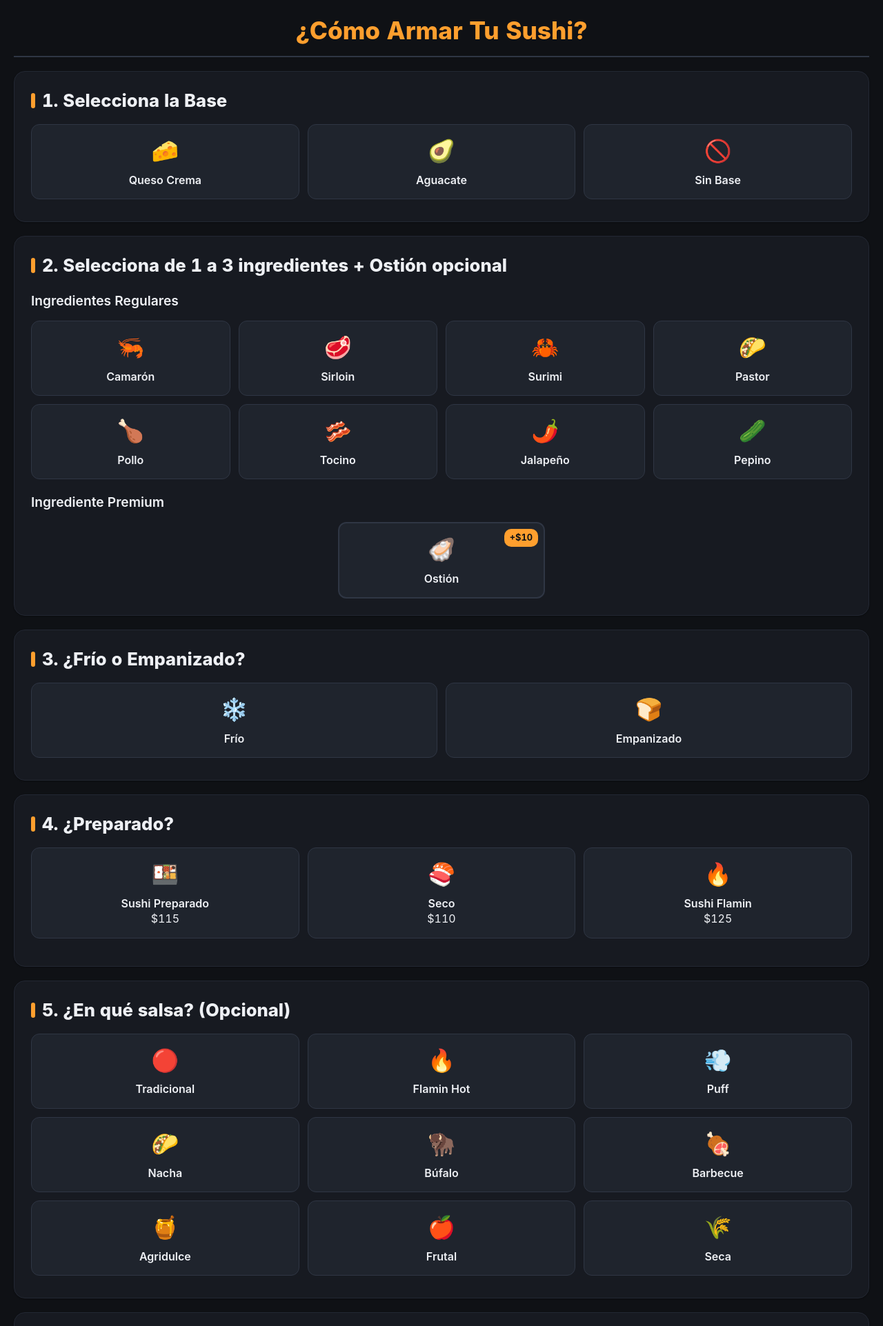
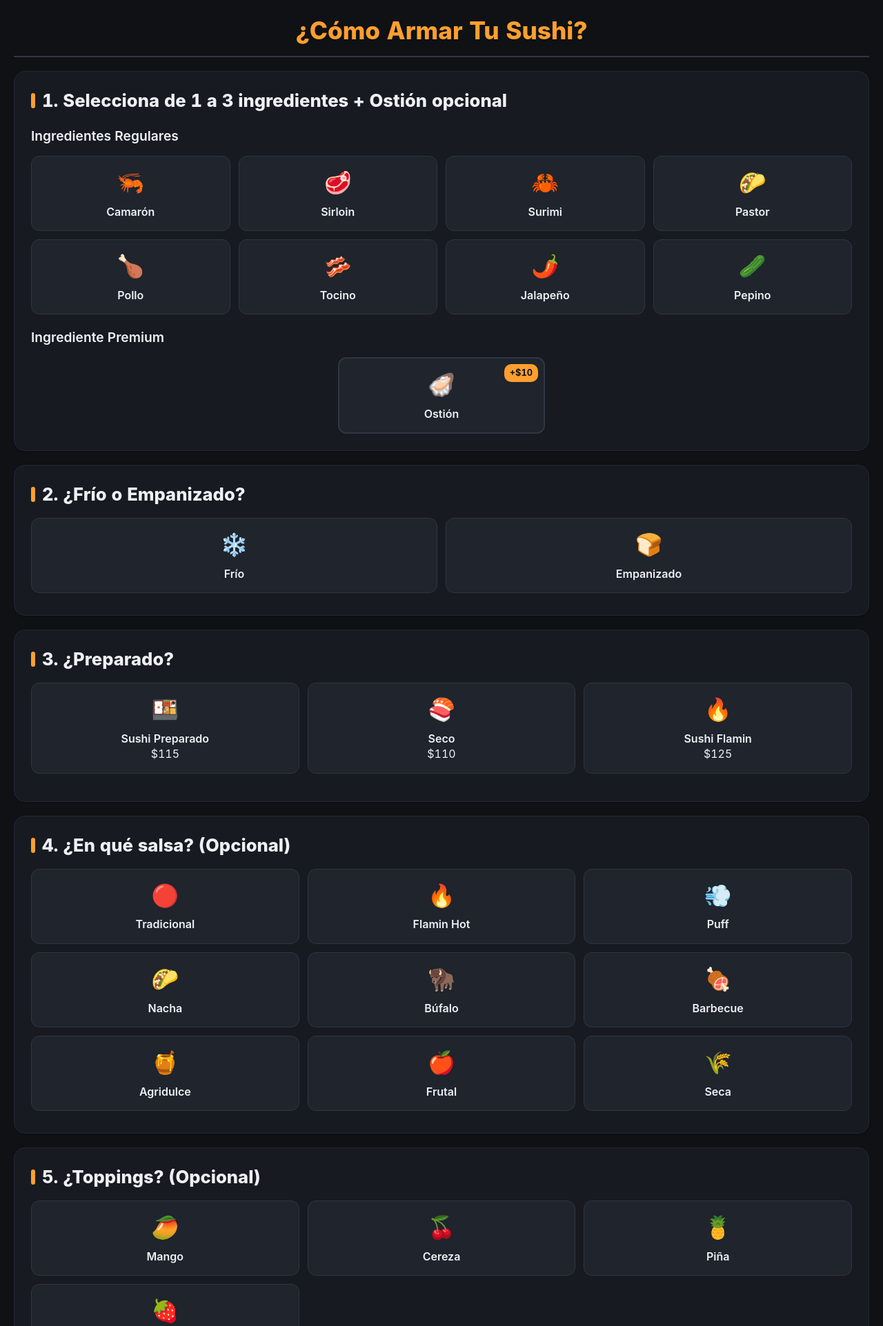
Before and after one commit to Enrique182004/Restaurant-POS, a Flask app: page /customize/sushi in a window 1280 px wide. Shown: the top 1923 px of the page at 69% size. Run offline with Flask 3, Linux system fonts and the light colour scheme; the visitor is signed in with stand-in values (Sample User, id 1); data comes from the database, SQL or seed files in the repository; data that the repository does not hold is empty; some libraries are stand-ins or nearby versions.

Commit message:
feat: remove base selection (aguacate/queso crema) from sushi and rice ball
The client no longer offers a base choice. Removes the entire
"Selecciona la Base" step from both customization flows and cleans up
all related code:

- sushi.html / rice_ball.html: removed base step, renumbered remaining steps
- cart.html: removed Base row from cart item detail display
- routes_customize.py: removed base field collection and item storage
- routes_cart.py: removed base field from update_item handler
- routes_payment.py: removed queso/aguacate skip filter from receipt generator

232/232 tests passing. No DB schema changes.

Co-Authored-By: Claude Sonnet 4.6 <noreply@anthropic.com>

```diff
--- a/python-backend/routes_cart.py
+++ b/python-backend/routes_cart.py
@@ -194,7 +194,6 @@ def register(app):
                     flash('Solo puedes agregar un Ostión', 'error')
                     return render_template('rice_ball.html', **_rice_template_ctx(item, item_index))
 
-                item['base'] = request.form.getlist('base')
                 item['ingredients'] = ingredients
                 item['style'] = request.form.get('style')
                 item['sauce'] = request.form.get('sauce')
@@ -221,7 +220,6 @@ def register(app):
                     flash('Solo puedes agregar un Ostión', 'error')
                     return render_template('sushi.html', **_sushi_template_ctx(item, item_index))
 
-                item['base'] = request.form.getlist('base')
                 item['ingredients'] = ingredients
                 item['style'] = request.form.get('style')
                 item['prepared'] = prepared
--- a/python-backend/routes_customize.py
+++ b/python-backend/routes_customize.py
@@ -124,7 +124,6 @@ def register(app):
     @login_required
     def customize_rice_ball():
         if request.method == 'POST':
-            base       = request.form.getlist('base')
             ingredients = request.form.getlist('ingredients')
             style      = request.form.get('style')
             sauce      = request.form.get('sauce')
@@ -155,7 +154,7 @@ def register(app):
             item = {
                 'name': 'Bola de Arroz', 'type': 'Bola de Arroz',
                 'price': total_price, 'unit_price': total_price, 'quantity': 1,
-                'base': base, 'ingredients': ingredients, 'style': style,
+                'ingredients': ingredients, 'style': style,
                 'sauce': sauce, 'toppings': toppings, 'notes': notes,
                 'ostion_cost': ostion_price,
             }
@@ -174,7 +173,6 @@ def register(app):
     @login_required
     def customize_sushi():
         if request.method == 'POST':
-            base       = request.form.getlist('base')
             ingredients = request.form.getlist('ingredients')
             style      = request.form.get('style')
             prepared   = request.form.get('prepared')
@@ -206,7 +204,7 @@ def register(app):
             item = {
                 'name': 'Sushi', 'type': 'Sushi',
                 'price': total_price, 'unit_price': total_price, 'quantity': 1,
-                'base': base, 'ingredients': ingredients, 'style': style,
+                'ingredients': ingredients, 'style': style,
                 'prepared': prepared, 'sauce': sauce, 'toppings': toppings,
                 'notes': notes, 'ostion_cost': ostion_price,
             }
--- a/python-backend/routes_payment.py
+++ b/python-backend/routes_payment.py
@@ -73,10 +73,8 @@ def print_receipt_physical(cart, total, payment_method, amount_paid=0, change=0,
                 receipt_content.append(f"  {sauce_count} x ${sauce_price:.0f} = ${sauce_count * sauce_price:.2f}")
 
         elif item['type'] in ('Bola de Arroz', 'Sushi'):
-            _skip = {'queso', 'aguacate'}
             if 'ingredients' in item:
-                filtered = [i for i in item['ingredients'] if i.lower() not in _skip]
-                abbr = [i[:3] for i in filtered] if filtered else []
+                abbr = [i[:3] for i in item['ingredients']] if item['ingredients'] else []
                 if abbr:
                     receipt_content.append(f"  {', '.join(abbr)}")
                 if item.get('ostion_cost', 0) > 0:
--- a/python-backend/templates/sushi.html
+++ b/python-backend/templates/sushi.html
@@ -24,37 +24,7 @@
             <input type="hidden" name="csrf_token" value="{{ csrf_token() }}">
 
             <div class="customization-step">
-                <h2 class="step-title">1. Selecciona la Base</h2>
-                <div class="option-grid base-options">
-                    <div class="option-card {% if item and 'Queso Crema' in item.base %}selected{% endif %}">
-                        <input type="checkbox" id="queso_crema" name="base" value="Queso Crema"
-                            {% if item and "Queso Crema" in item.base %} checked {% endif %} class="hidden-input">
-                        <label for="queso_crema" class="card-content">
-                            <div class="option-icon">🧀</div>
-                            <div class="option-name">Queso Crema</div>
-                        </label>
-                    </div>
-                    <div class="option-card {% if item and 'Aguacate' in item.base %}selected{% endif %}">
-                        <input type="checkbox" id="aguacate" name="base" value="Aguacate"
-                            {% if item and "Aguacate" in item.base %} checked {% endif %} class="hidden-input">
-                        <label for="aguacate" class="card-content">
-                            <div class="option-icon">🥑</div>
-                            <div class="option-name">Aguacate</div>
-                        </label>
-                    </div>
-                    <div class="option-card {% if item and not item.base %}selected{% endif %}">
-                        <input type="checkbox" id="none_base" name="base" value="Sin Base"
-                            {% if item and not item.base %} checked {% endif %} class="hidden-input">
-                        <label for="none_base" class="card-content">
-                            <div class="option-icon">🚫</div>
-                            <div class="option-name">Sin Base</div>
-                        </label>
-                    </div>
-                </div>
-            </div>
-
-            <div class="customization-step">
-                <h2 class="step-title">2. Selecciona de 1 a 3 ingredientes + Ostión opcional</h2>
+                <h2 class="step-title">1. Selecciona de 1 a 3 ingredientes + Ostión opcional</h2>
                 <h3 class="sub-title">Ingredientes Regulares</h3>
                 <div class="option-grid ingredients-grid">
                     {% for ingredient in sushi_ingredients %}
@@ -84,7 +54,7 @@
             </div>
 
             <div class="customization-step">
-                <h2 class="step-title">3. ¿Frío o Empanizado?</h2>
+                <h2 class="step-title">2. ¿Frío o Empanizado?</h2>
                 <div class="option-grid style-options">
                     <div class="option-card radio-card {% if item and item.style == 'Frío' %}selected{% endif %}">
                         <input type="radio" id="frio" name="style" value="Frío" required
@@ -106,7 +76,7 @@
             </div>
 
             <div class="customization-step">
-                <h2 class="step-title">4. ¿Preparado?</h2>
+                <h2 class="step-title">3. ¿Preparado?</h2>
                 <div class="option-grid preparation-options">
                     {% set preps = [
                         {"id": "sushi_preparado",     "name": "Sushi Preparado",     "icon": "🍱"},
@@ -129,7 +99,7 @@
             </div>
 
             <div class="customization-step">
-                <h2 class="step-title">5. ¿En qué salsa? (Opcional)</h2>
+                <h2 class="step-title">4. ¿En qué salsa? (Opcional)</h2>
                 <div class="option-grid sauce-options">
                     {% for sauce in sushi_sauces %}
                     {% set sauce_id = 'sushi_sauce_' ~ (sauce.name | lower | replace(' ', '_')) %}
@@ -146,7 +116,7 @@
             </div>
 
             <div class="customization-step">
-                <h2 class="step-title">6. ¿Toppings? (Opcional)</h2>
+                <h2 class="step-title">5. ¿Toppings? (Opcional)</h2>
                 <div class="option-grid topping-options">
                     <div class="option-card {% if item and 'Mango' in item.toppings %}selected{% endif %}">
                         <input type="checkbox" id="mango" name="toppings" value="Mango"
```
Also changed, not shown: python-backend/templates/cart.html (+4 -7 lines), python-backend/templates/rice_ball.html (+4 -34 lines).
